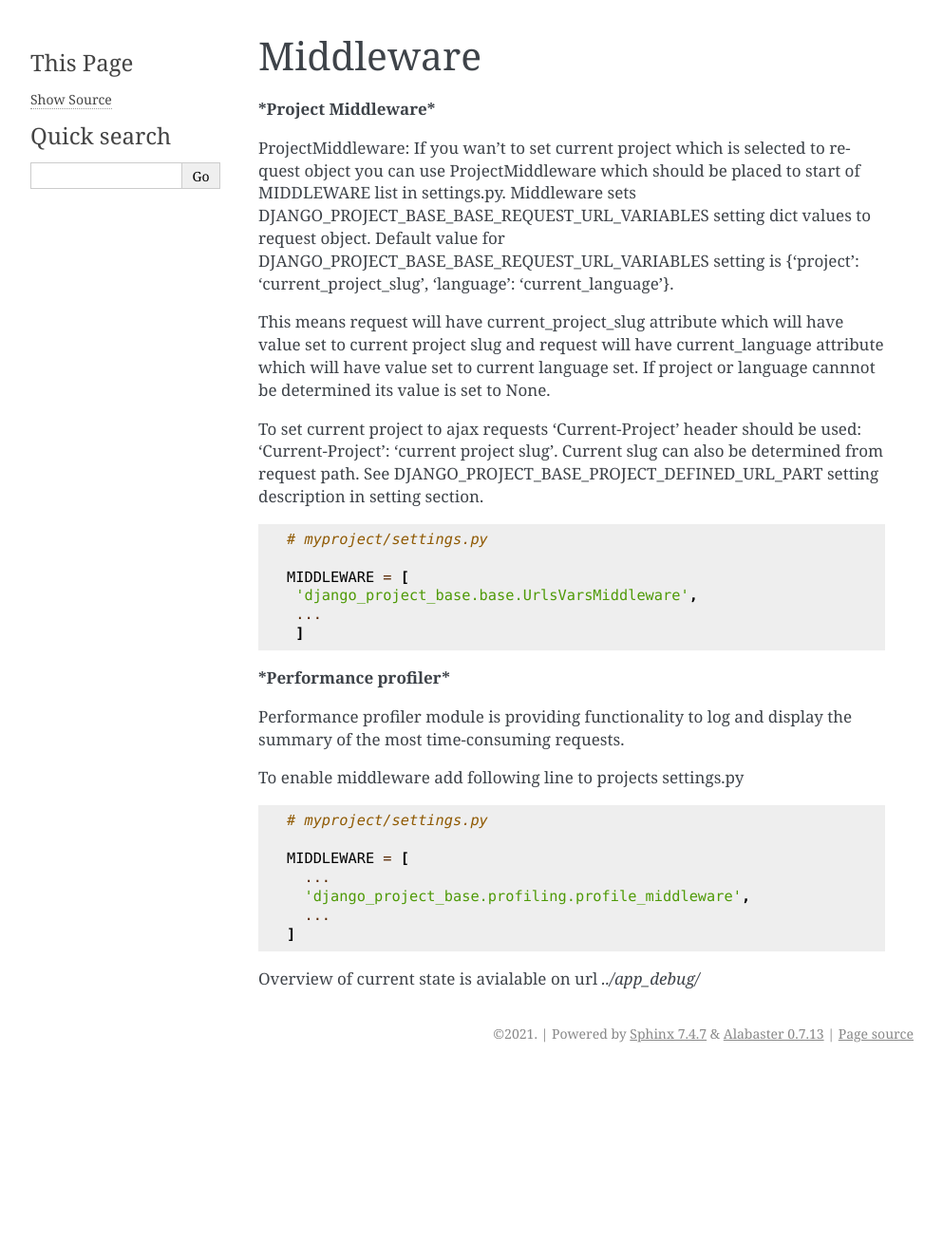
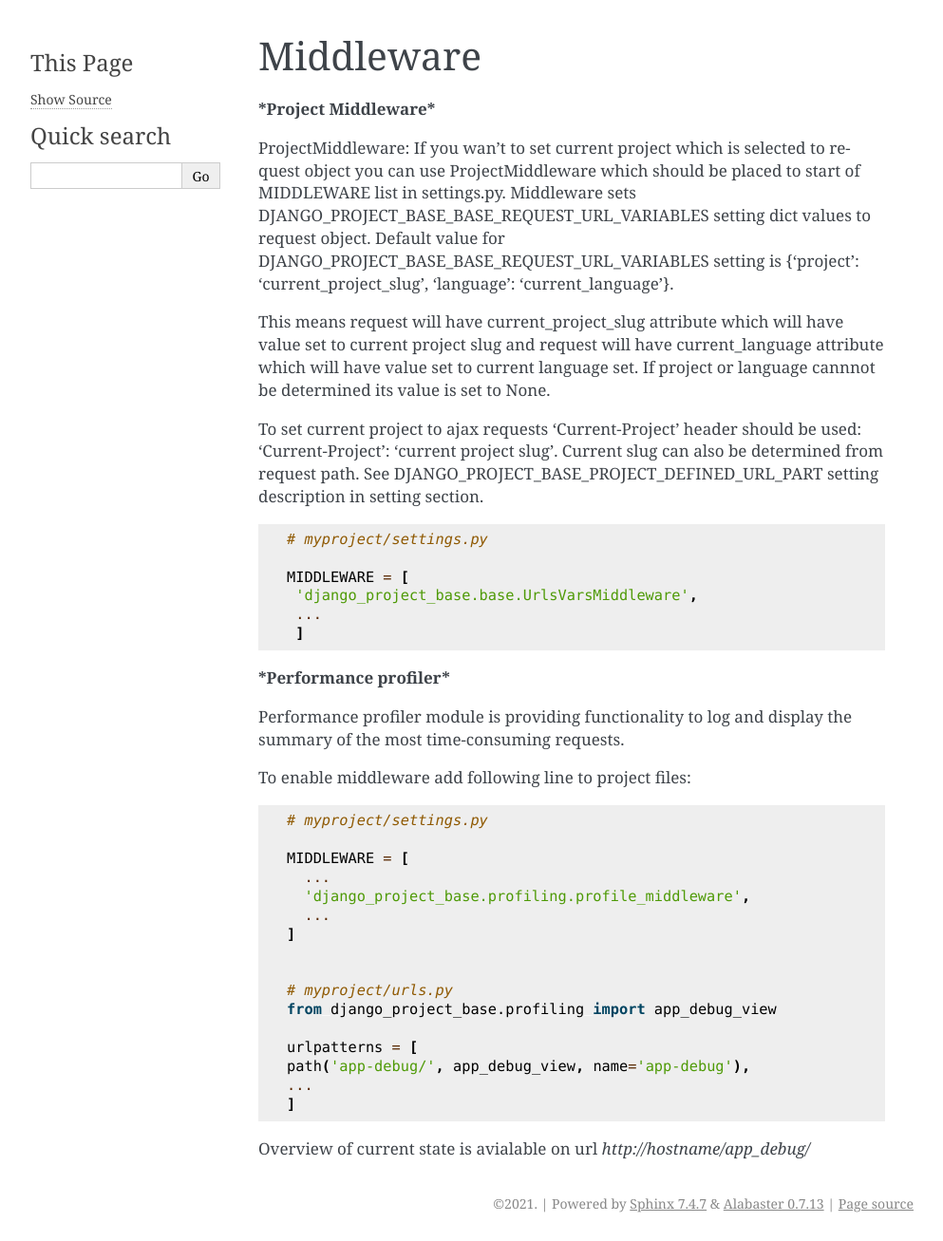
Before and after one commit to velis74/django-project-base, a Sphinx documentation site: the page built from docs/source/middleware.rst, in a window 1280 px wide. Shown: the whole page at 95% size, without its empty margins (148-1141 px from the left). Built offline with Sphinx 7.4.7, drawn with Linux system fonts in a browser that asks for light colours; before the commit the page ends 1128 px from its top, so only the background shows below that.

Commit message:
small fixes

```diff
--- a/django_project_base/__init__.py
+++ b/django_project_base/__init__.py
@@ -1,5 +1,5 @@
 __title__ = 'django project base'
-__version__ = '0.1.6.3'
+__version__ = '0.1.5.7'
 __author__ = 'Jure Erznožnik'
 __email__ = 'jure.erznoznik@gmail.com'
 __license__ = 'BSD 3-Clause'
--- a/docs/source/middleware.rst
+++ b/docs/source/middleware.rst
@@ -31,7 +31,7 @@ DJANGO_PROJECT_BASE_PROJECT_DEFINED_URL_PART setting description in setting sect
 
 Performance profiler module is providing functionality to log and display the summary of the most time-consuming requests.
 
-To enable middleware add following line to projects settings.py
+To enable middleware add following line to project files:
 
 .. code-block:: python
 
@@ -44,4 +44,12 @@ To enable middleware add following line to projects settings.py
   ]
 
 
-Overview of current state is avialable on url *../app_debug/*
+  # myproject/urls.py
+  from django_project_base.profiling import app_debug_view
+
+  urlpatterns = [
+  path('app-debug/', app_debug_view, name='app-debug'),
+  ...
+  ]
+
+Overview of current state is avialable on url *http://hostname/app_debug/*
```
Also changed, not shown: 2 other files.
